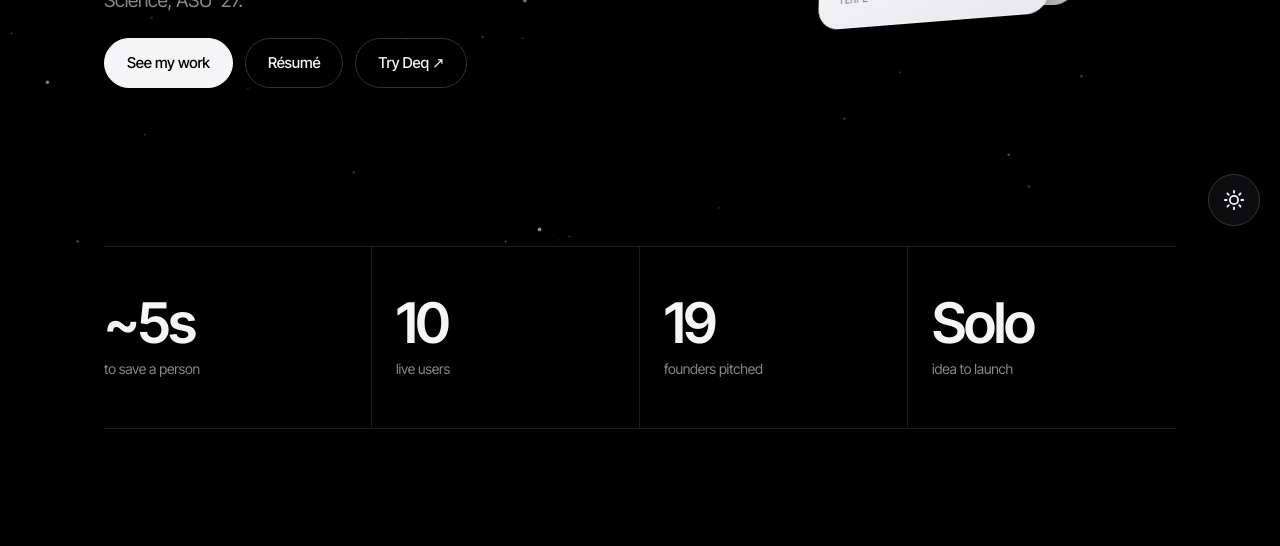
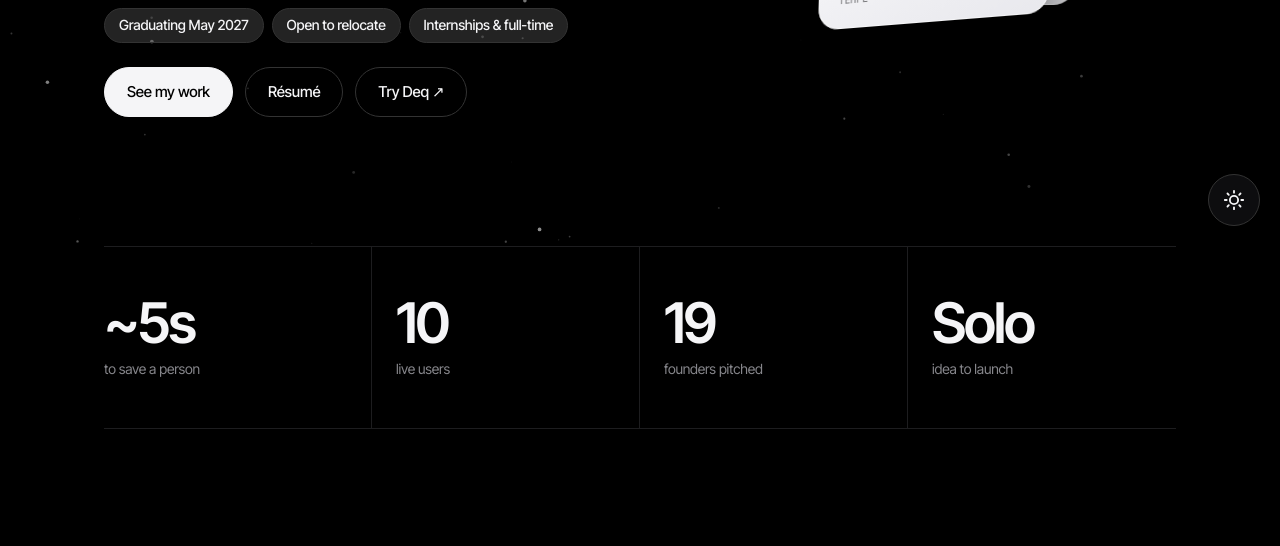
Before and after one commit to thekanatomy/thekanatomy.github.io, a plain HTML site: page index.html in a window 1280 px wide. Shown: the part 554-1100 px from the top of the page. Drawn offline with Linux system fonts and the light colour scheme.

Commit message:
availability

```diff
--- a/index.html
+++ b/index.html
@@ -285,6 +285,9 @@ html,body{overflow-x:hidden}
 .stage{height:min(560px,62vh)}
 .deck{width:min(260px,30vh);height:min(364px,42vh)}
 @media(max-width:860px){.hero{min-height:auto;padding-top:96px}.hero h1{font-size:clamp(2.25rem,10vw,3.25rem)}.stage{height:380px}.deck{width:190px;height:266px}}
+
+.avail{list-style:none;display:flex;flex-wrap:wrap;gap:8px;margin:0 0 var(--s3)}
+.avail li{font-size:.875rem;font-weight:500;color:var(--ink);border:1px solid var(--bd);background:var(--sec,rgba(127,127,127,.08));border-radius:999px;padding:6px 14px}
 </style>
 </head>
 <body>
@@ -300,6 +303,7 @@ html,body{overflow-x:hidden}
   <p class="myname2">Kanish Goudam</p>
   <h1>The people you forget <span>cost you</span> <b class="rot" aria-live="polite"><i class="on">time.</i><i>money.</i><i>deals.</i><i>status.</i></b></h1>
   <p class="lead">Data scientist &amp; product builder. Founder of <a href="https://deq.one" target="_blank" rel="noopener">Deq</a>. MS Data Science, ASU &rsquo;27.</p>
+  <ul class="avail"><li>Graduating May 2027</li><li>Open to relocate</li><li>Internships &amp; full-time</li></ul>
   <div class="btns"><a class="btn p" href="#deq">See my work</a><a class="btn" href="resume.pdf" target="_blank">Résumé</a><a class="btn" href="https://deq.one" target="_blank" rel="noopener">Try Deq ↗</a></div>
  </div>
  <div class="stage" aria-hidden="true">
```
